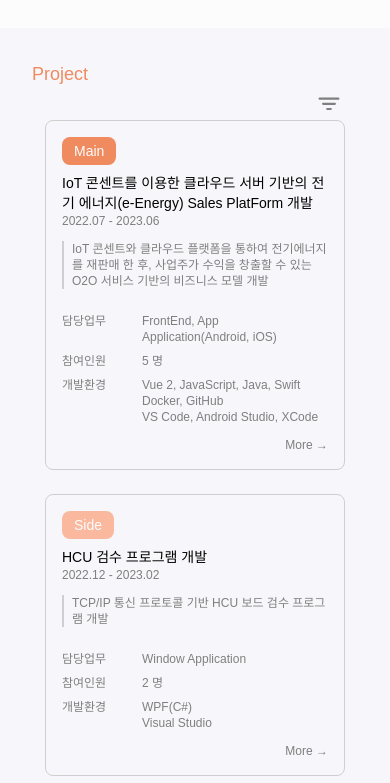
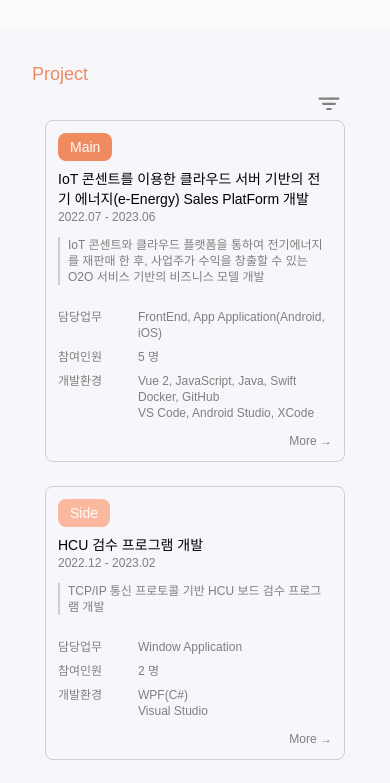
Before and after one commit to ggochan/hc_portfolio, a Vue app: page /home in a window 390 px wide. Shown: the part 1360-2143 px from the top of the page. Built offline with nearby package versions, Linux system fonts and the light colour scheme; a web font is replaced by a local one.

Commit message:
mainSection 추가 수정

```diff
--- a/src/components/cards/mainCard.vue
+++ b/src/components/cards/mainCard.vue
@@ -17,7 +17,9 @@ const typeLabel = computed(() => {
 })
 </script>
 <template>
-  <div class="border-custom-border-default flex flex-col rounded-lg border p-4">
+  <div
+    class="border-custom-border-default flex flex-col rounded-lg border p-3 md:p-4"
+  >
     <label
       :class="typeLabel.bg"
       class="line-clamp-3 w-fit rounded-lg px-3 py-1 text-sm text-white md:text-base"
```
